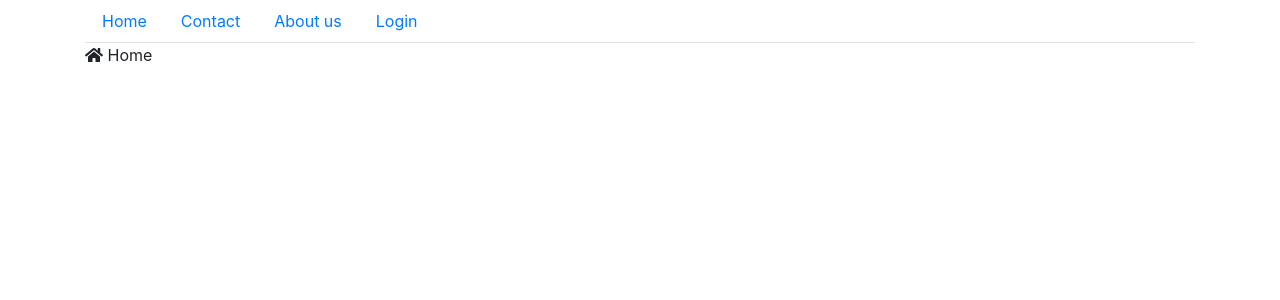
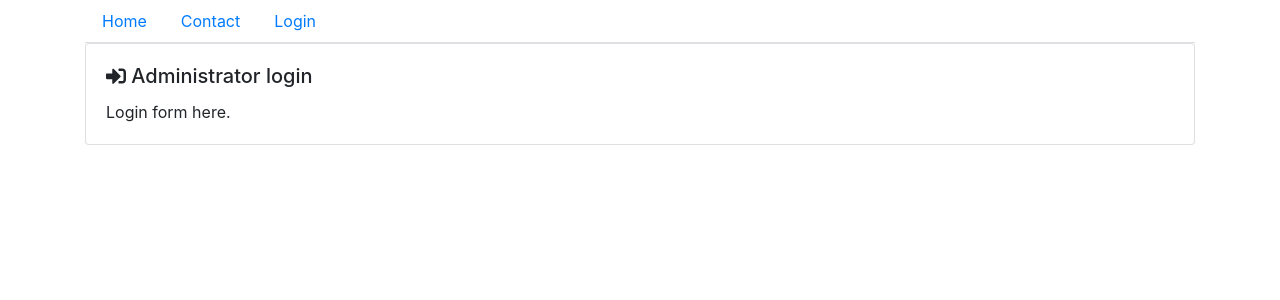
Before and after one commit to AndrijaNikic/frontend, a React (Create React App) app: page /#/administrator/login in a window 1280 px wide. Shown: the top 300 px of the page. Built offline with nearby package versions, Linux system fonts and the light colour scheme.

Commit message:
Add the hash router mechanism to the application

```diff
--- a/package.json
+++ b/package.json
@@ -14,12 +14,14 @@
     "@types/node": "^12.12.47",
     "@types/react": "^16.9.38",
     "@types/react-dom": "^16.9.8",
+    "@types/react-router-dom": "^5.1.5",
     "bootstrap": "^4.5.0",
     "jquery": "^3.5.1",
     "popper.js": "^1.16.1",
     "react": "^16.13.1",
     "react-bootstrap": "^1.0.1",
     "react-dom": "^16.13.1",
+    "react-router-dom": "^5.2.0",
     "react-scripts": "3.4.1",
     "typescript": "^3.7.5"
   },
--- /dev/null
+++ b/src/components/AdministratorLoginPage/AdministratorLoginPage.tsx
@@ -0,0 +1,23 @@
+import React from "react";
+import { Container, Card } from "react-bootstrap";
+import { FontAwesomeIcon } from "@fortawesome/react-fontawesome";
+import { faSignInAlt } from "@fortawesome/free-solid-svg-icons";
+
+export default class AdministratorLoginPage extends React.Component {
+    render() {
+        return (
+            <Container>
+                <Card>
+                    <Card.Body>
+                        <Card.Title>
+                            <FontAwesomeIcon icon= { faSignInAlt } /> Administrator login
+                        </Card.Title>
+                        <Card.Text>
+                            Login form here.
+                        </Card.Text>
+                    </Card.Body>
+                </Card>
+            </Container>
+        );
+    }
+}
--- /dev/null
+++ b/src/components/ContactPage/ContactPage.tsx
@@ -0,0 +1,23 @@
+import React from "react";
+import { Container, Card } from "react-bootstrap";
+import { FontAwesomeIcon } from "@fortawesome/react-fontawesome";
+import { faPhone } from "@fortawesome/free-solid-svg-icons";
+
+export default class ContactPage extends React.Component {
+    render() {
+        return (
+            <Container>
+                <Card>
+                    <Card.Body>
+                        <Card.Title>
+                            <FontAwesomeIcon icon= { faPhone } /> Contact details
+                        </Card.Title>
+                        <Card.Text>
+                            Contact details shown here.
+                        </Card.Text>
+                    </Card.Body>
+                </Card>
+            </Container>
+        );
+    }
+}
--- a/src/components/App/App.tsx
+++ b/src/components/HomePage/HomePage.tsx
@@ -1,10 +1,9 @@
 import React from 'react';
-import './App.css';
 import { Container } from 'react-bootstrap';
 import { faHome } from '@fortawesome/free-solid-svg-icons';
 import { FontAwesomeIcon } from '@fortawesome/react-fontawesome';
 
-function App() {
+function HomePage() {
   return (
     <Container>
       <FontAwesomeIcon icon={ faHome } /> Home
@@ -12,4 +11,4 @@
   );
 }
 
-export default App;
+export default HomePage;
--- a/src/components/MainMenu/MainMenu.tsx
+++ b/src/components/MainMenu/MainMenu.tsx
@@ -1,5 +1,6 @@
 import React from 'react';
 import { Nav, Container } from 'react-bootstrap';
+import { HashRouter, Link } from 'react-router-dom';
 
 export class MainMenuItem {
     text: string = '';
@@ -42,7 +43,9 @@
         return (
             <Container>
                 <Nav variant="tabs">
+                    <HashRouter>
                     { this.state.items.map(this.makeNavLink) }
+                    </HashRouter>
                 </Nav>
             </Container>
         );
@@ -50,9 +53,9 @@
 
     private makeNavLink(item: MainMenuItem) {
         return (
-            <Nav.Link href={ item.link }>
+            <Link to={ item.link } className="nav-link" >
                 { item.text }
-            </Nav.Link>
+            </Link>
         );
     }
 }
--- a/src/index.tsx
+++ b/src/index.tsx
@@ -1,7 +1,7 @@
 import React from 'react';
 import ReactDOM from 'react-dom';
 import './index.css';
-import App from './components/App/App';
+import HomePage from './components/HomePage/HomePage';
 import * as serviceWorker from './serviceWorker';
 import 'bootstrap/dist/css/bootstrap.min.css';
 import 'jquery/dist/jquery.js';
@@ -9,18 +9,28 @@
 import 'bootstrap/dist/js/bootstrap.min.js';
 import '@fortawesome/fontawesome-free/css/fontawesome.min.css';
 import { MainMenu, MainMenuItem } from './components/MainMenu/MainMenu';
+import { HashRouter, Switch, Route } from 'react-router-dom';
+import ContactPage from './components/ContactPage/ContactPage';
+import AdministratorLoginPage from './components/AdministratorLoginPage/AdministratorLoginPage';
+
 
 const menuItems = [
   new MainMenuItem("Home", "/"),
   new MainMenuItem("Contact", "/contact"),
-  new MainMenuItem("About us", "/about-us"),
-  new MainMenuItem("Login", "/login")
+  new MainMenuItem("Login", "/administrator/login")
 ];
 
 ReactDOM.render(
   <React.StrictMode>
     <MainMenu items={ menuItems }></MainMenu>
-    <App />
+    <HashRouter>
+      <Switch>
+        <Route exact path="/" component={ HomePage } />
+        <Route path="/contact" component={ ContactPage } />
+        <Route path="/administrator/login" component={ AdministratorLoginPage } />
+      </Switch>
+    </HashRouter>
+
   </React.StrictMode>,
   document.getElementById('root')
 );
```
Also changed, not shown: src/components/App/App.css (deleted), 1 other file (tests, documents, lock files or other folders).
